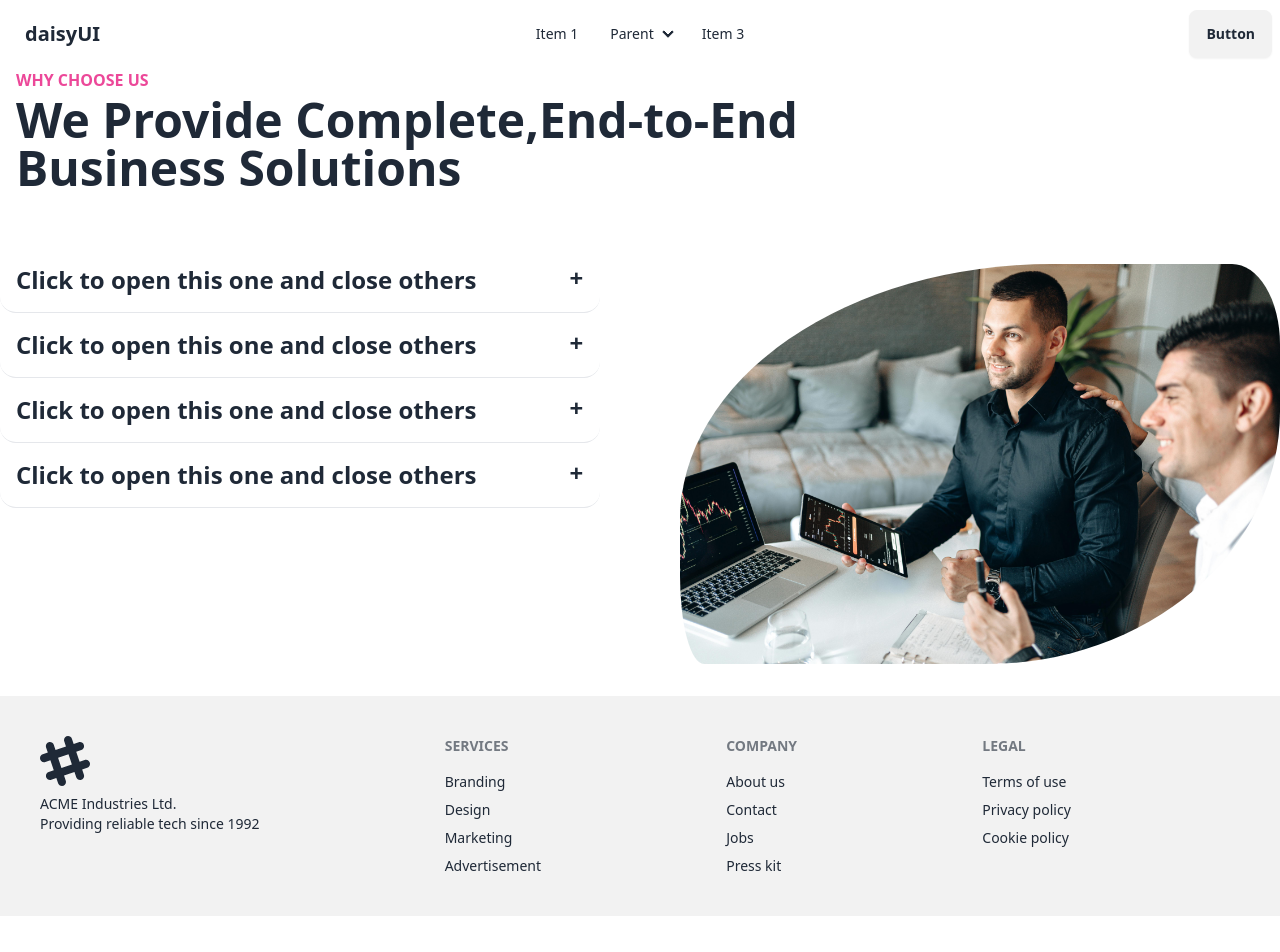
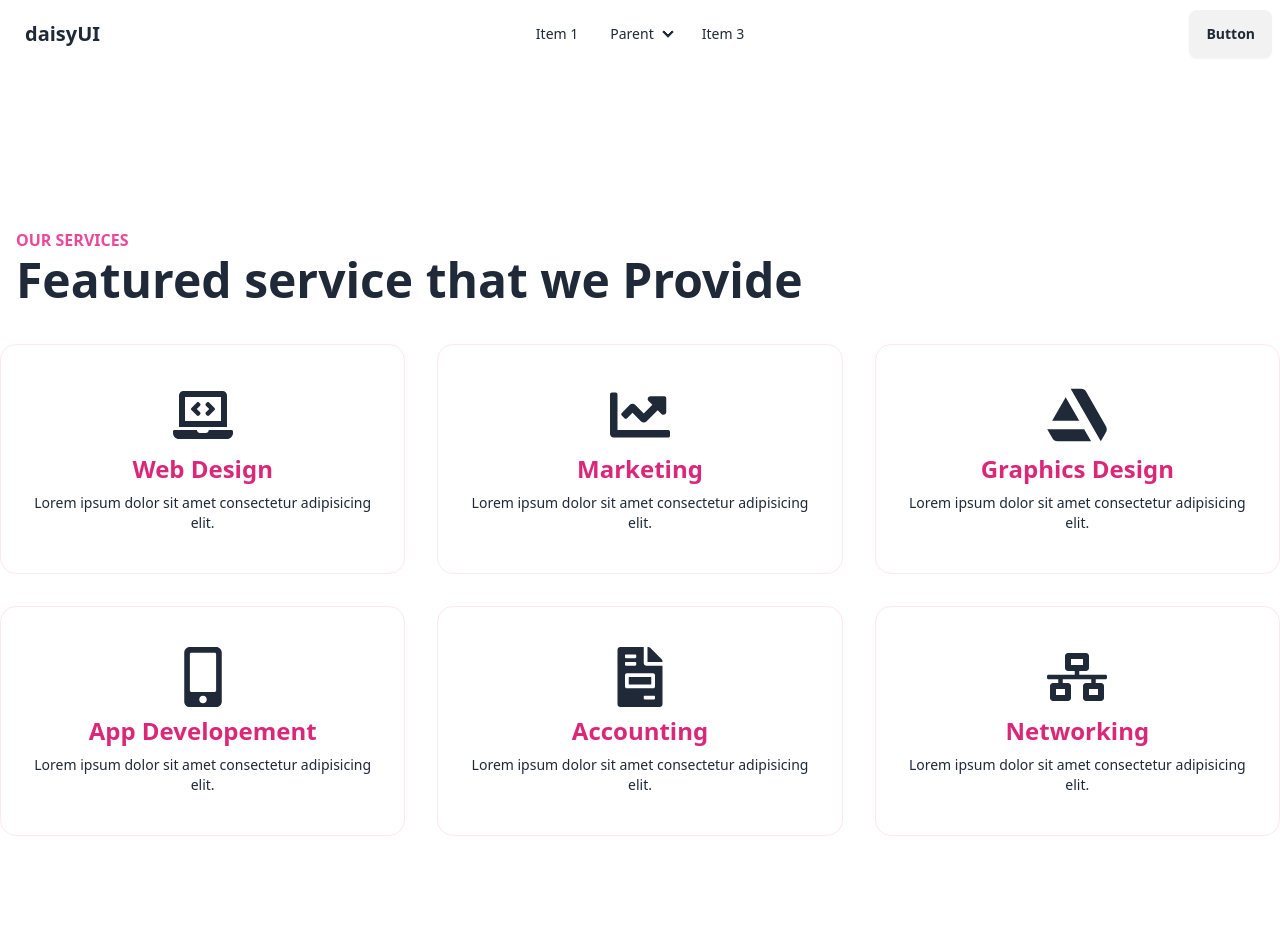
Before and after one commit to Mainul7669/Edev-Solution, a React (Vite) app: page / in a window 1280 px wide. Shown: the top 952 px of the page. Before the commit the page ends 916 px from the top, so only its background shows below. Built offline with nearby package versions, Linux system fonts and the light colour scheme.

Commit message:
services

```diff
--- a/src/pages/Home/Home/Home.jsx
+++ b/src/pages/Home/Home/Home.jsx
@@ -1,9 +1,11 @@
 import FAQ from "../FAQ/FAQ";
+import Services from "../Services/Services";
 
 const Home = () => {
   return (
     <div>
       {/* <Banner/> */}
+      <Services />
       <FAQ />
     </div>
   );
--- /dev/null
+++ b/src/pages/Home/Services/Services.css
@@ -0,0 +1,3 @@
+.service{
+
+}
--- /dev/null
+++ b/src/pages/Home/Services/Services.jsx
@@ -0,0 +1,149 @@
+import React from "react";
+import {
+  FaArtstation,
+  FaChartLine,
+  FaFileInvoice,
+  FaIdBadge,
+  FaLaptopCode,
+  FaMobileAlt,
+  FaNetworkWired,
+} from "react-icons/fa";
+
+const Services = () => {
+  return (
+    <div className="max-w-screen-xl lg:mx-auto mx-4 lg:my-40 my-12">
+      {/* <div className="text-center">
+        <h2 className="text-xl lg:text-5xl font-semibold mb-1 lg:mb-5">
+          Featured service that we Provide
+        </h2>
+        <p className="lg:text-xl opacity-60 font-semibold text-xs mb-6 lg:mb-16">
+          Business services are activities that combine consolidate
+        </p>
+      </div> */}
+
+      <div className="ms-4">
+        <p className="font-extrabold text-pink-500">OUR SERVICES</p>
+        <h1 className="lg:text-5xl text-xl pt-1 font-bold lg:mb-10">
+          Featured service that we Provide
+        </h1>
+      </div>
+      {/* card */}
+      <div className="grid grid-cols-1 sm:grid-cols-2 md:grid-cols-3 lg:grid-cols-3 gap-8">
+        <div
+          className="service card w-full bg-fuchsia-50 border border-pink-100  hover:bg-blue-900 hover:text-white
+            hover:border  hover:border-black
+            bg-transparent hover:transition-transform duration-200 hover:scale-110"
+        >
+          <figure className="px-10 pt-10">
+            <span className="text-6xl">
+              <FaLaptopCode />
+            </span>
+          </figure>
+
+          <h2 className="card-title text-2xl mx-auto mt-2 text-pink-600 font-bold">
+            Web Design
+          </h2>
+          <p className="text-sm text-center mt-2 pb-10 px-6">
+            Lorem ipsum dolor sit amet consectetur adipisicing elit.{" "}
+          </p>
+        </div>
+        <div
+          className="service card w-full bg-fuchsia-50 border border-pink-100  hover:bg-blue-900 hover:text-white
+            hover:border  hover:border-black
+            bg-transparent hover:transition-transform duration-200 hover:scale-110"
+        >
+          <figure className="px-10 pt-10">
+            <span className="text-6xl">
+              <FaChartLine />
+            </span>
+          </figure>
+
+          <h2 className="card-title text-2xl mx-auto mt-2 text-pink-600 font-bold">
+            Marketing
+          </h2>
+          <p className="text-sm text-center mt-2 pb-10 px-6">
+            Lorem ipsum dolor sit amet consectetur adipisicing elit.{" "}
+          </p>
+        </div>
+
+        <div
+          className="service card w-full bg-fuchsia-50 border border-pink-100  hover:bg-blue-900 hover:text-white
+            hover:border  hover:border-black
+            bg-transparent hover:transition-transform duration-200 hover:scale-110"
+        >
+          <figure className="px-10 pt-10">
+            <span className="text-6xl">
+              <FaArtstation />
+            </span>
+          </figure>
+
+          <h2 className="card-title text-2xl mx-auto mt-2 text-pink-600 font-bold">
+            Graphics Design
+          </h2>
+          <p className="text-sm text-center mt-2 pb-10 px-6">
+            Lorem ipsum dolor sit amet consectetur adipisicing elit.{" "}
+          </p>
+        </div>
+
+        <div
+          className="service card w-full bg-fuchsia-50 border border-pink-100  hover:bg-blue-900 hover:text-white
+            hover:border  hover:border-black
+            bg-transparent hover:transition-transform duration-200 hover:scale-110"
+        >
+          <figure className="px-10 pt-10">
+            <span className="text-6xl">
+              <FaMobileAlt />
+            </span>
+          </figure>
+
+          <h2 className="card-title text-2xl mx-auto mt-2 text-pink-600 font-bold">
+            App Developement
+          </h2>
+          <p className="text-sm text-center mt-2 pb-10 px-6">
+            Lorem ipsum dolor sit amet consectetur adipisicing elit.{" "}
+          </p>
+        </div>
+
+        <div
+          className="service card w-full bg-fuchsia-50 border border-pink-100  hover:bg-blue-900 hover:text-white
+            hover:border  hover:border-black
+            bg-transparent hover:transition-transform duration-200 hover:scale-110"
+        >
+          <figure className="px-10 pt-10">
+            <span className="text-6xl">
+              <FaFileInvoice />
+            </span>
+          </figure>
+
+          <h2 className="card-title text-2xl mx-auto mt-2 text-pink-600 font-bold">
+            Accounting
+          </h2>
+          <p className="text-sm text-center mt-2 pb-10 px-6">
+            Lorem ipsum dolor sit amet consectetur adipisicing elit.{" "}
+          </p>
+        </div>
+
+        <div
+          className="service card w-full bg-fuchsia-50 border border-pink-100  hover:bg-blue-900 hover:text-white
+            hover:border  hover:border-black
+            bg-transparent hover:transition-transform duration-200 hover:scale-110"
+        >
+          <figure className="px-10 pt-10">
+            <span className="text-6xl">
+              <FaNetworkWired />
+            </span>
+          </figure>
+
+          <h2 className="card-title text-2xl mx-auto mt-2 text-pink-600 font-bold">
+            Networking
+          </h2>
+          <p className="text-sm text-center mt-2 pb-10 px-6">
+            Lorem ipsum dolor sit amet consectetur adipisicing elit.{" "}
+          </p>
+        </div>
+      </div>
+    </div>
+  );
+};
+
+export default Services;
```
